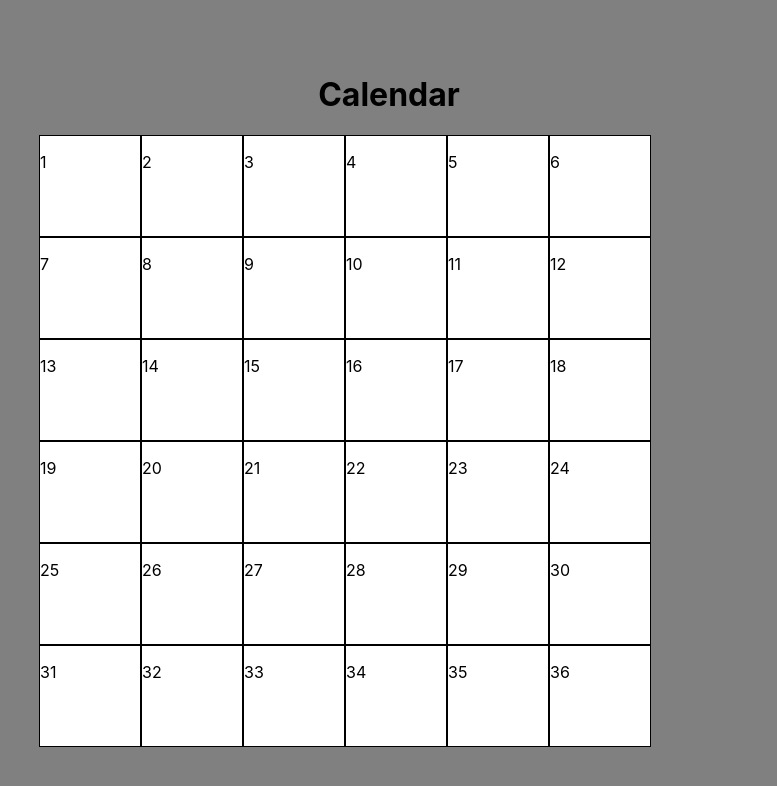
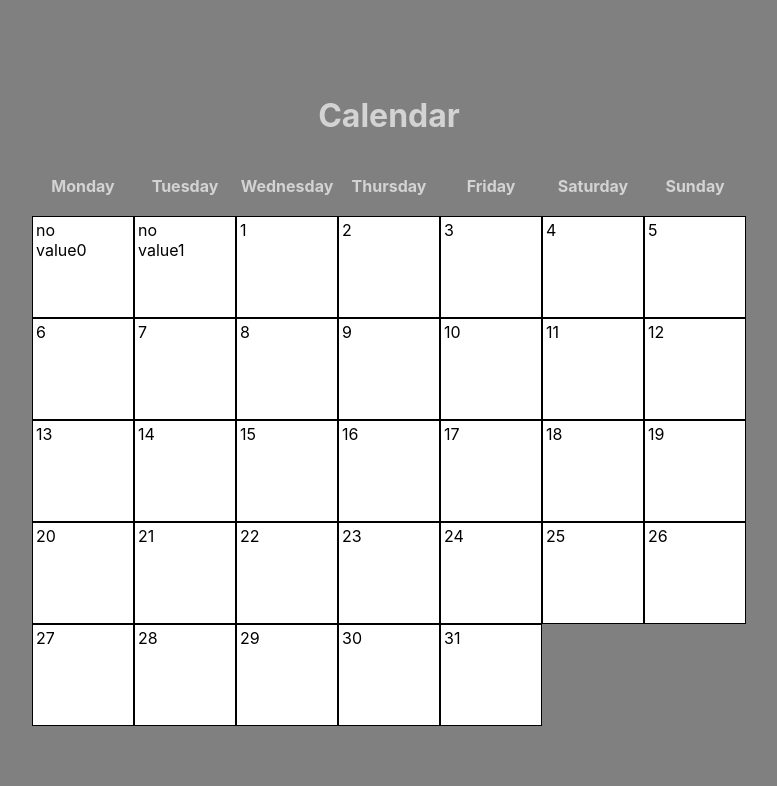
Before and after one commit to jorgedelamora/reactCalendar8hrChallenge, a React (Create React App) app: page / in a window 1280 px wide. Shown: the top 786 px of the page, without its empty margins (251-1028 px from the left). Built offline with nearby package versions, Linux system fonts and the light colour scheme.

Commit message:
added calendar full functionality

```diff
--- a/src/components/BaseDay/index.jsx
+++ b/src/components/BaseDay/index.jsx
@@ -1,8 +1,11 @@
 import './index.scss';
 
 export default function BaseDay (props) {
+
+    const {className} = props;
+
     return(
-        <div className="square">
+        <div className={className}>
             <p>{props.children}</p>
         </div>
     );
--- a/src/components/BaseDay/index.scss
+++ b/src/components/BaseDay/index.scss
@@ -3,4 +3,20 @@
     height: 100px;
     background-color:white;
     border: 1px solid black;
+    p {
+        margin: 3px;
+        width: 25px;
+        height: 25px;
+    }
 }
+
+.weekdays {
+    width: 102px;
+    height: 60px;
+    background: none;
+    display: flex;
+    justify-content: center;
+    align-items: center;
+    font-weight: bold;
+    color: lightgray;
+}
--- a/src/components/theCalendar/index.jsx
+++ b/src/components/theCalendar/index.jsx
@@ -1,10 +1,62 @@
 import './index.scss';
+import BaseDay from '../../components/BaseDay';
+import { useState, useEffect } from 'react';
 
-export default function theCalendar (props) {
+export default function TheCalendar(props) {
+    const [selectedDate, setSelectedDate] = useState(new Date());
+    const [currentMonth, setCurrentMonth] = useState([]);
+    const week = ['Monday', 'Tuesday', 'Wednesday', 'Thursday', 'Friday', 'Saturday', 'Sunday'];
+    let daysInMonth = getDaysInMonth(selectedDate.getMonth(), selectedDate.getFullYear());
+    let monthStart = getMonthStart(selectedDate.getMonth(), selectedDate.getFullYear());
 
-    return(
-        <div className="calendar">
-            {props.children}
-        </div>
+    function getMonthStart(month, year) {
+        let day = new Date(year, month, 1).getDay();
+        console.log(day);
+        if(day === 0){
+            console.log('isSunday');
+            day = 7;
+        }
+        day--;
+        console.log('day before return', day);
+        return day;
+    }
+
+    function getDaysInMonth (month, year) {
+        return new Date(year, month, 0).getDate();
+    }
+
+
+
+    useEffect(() => {
+        const month = [];
+        let uniqueKey = 0;
+        for (let i = 1; i <= daysInMonth; i++) {
+            if (monthStart !== 0) {
+                month.push('no value' + uniqueKey);
+                monthStart--;
+                uniqueKey++;
+                i = 0;
+            } else {
+                month.push(i);
+            }
+        }
+        setCurrentMonth(month);
+    }, [selectedDate]);
+
+    return (
+        <>
+            <div className="calendar">
+                {
+                    week.map((day) => {
+                        return <BaseDay key={day} className="weekdays">{day}</BaseDay>;
+                    })
+                }
+                {
+                    currentMonth.map((day) => {
+                        return <BaseDay className="square" key={day}>{day}</BaseDay>;
+                    })
+                }
+            </div>
+        </>
     );
 }
--- a/src/components/theCalendar/index.scss
+++ b/src/components/theCalendar/index.scss
@@ -1,5 +1,5 @@
 .calendar {
-    width: 700px;
+    width: 714px;
     display: flex;
     flex-wrap: wrap;
 }
--- a/src/index.css
+++ b/src/index.css
@@ -3,8 +3,7 @@ body {
   font-family: -apple-system, BlinkMacSystemFont, 'Segoe UI', 'Roboto', 'Oxygen',
     'Ubuntu', 'Cantarell', 'Fira Sans', 'Droid Sans', 'Helvetica Neue',
     sans-serif;
-  -webkit-font-smoothing: antialiased;
-  -moz-osx-font-smoothing: grayscale;
+
 }
 
 code {
--- a/src/pages/CalendarPage/index.jsx
+++ b/src/pages/CalendarPage/index.jsx
@@ -1,27 +1,12 @@
 import './index.scss';
-import BaseDay from '../../components/BaseDay';
 import TheCalendar from '../../components/theCalendar';
 
 export default function CalendarPage (props) {
 
-    const month = [];
-    const daysInMonth = 36;
-
-    for (let i = 1; i <= daysInMonth; i++){
-        month.push(i);
-    }
-
     return(
     <div className="calendarPage">
         <h1>Calendar</h1>
-        <TheCalendar>
-            {
-                month.map(( day ) => {
-                return <BaseDay key={day}>{day}</BaseDay>;
-             })
-            }
-        </TheCalendar>
-
+        <TheCalendar></TheCalendar>
     </div>
     );
 }
--- a/src/pages/CalendarPage/index.scss
+++ b/src/pages/CalendarPage/index.scss
@@ -5,4 +5,7 @@
     justify-content: center;
     flex-direction: column;
     align-items: center;
+    h1{
+        color: lightgray;
+    }
 }
```
Also changed, not shown: src/components/TheNavbar/index.jsx (added, +10 -0 lines), src/components/TheNavbar/index.scss (added).
